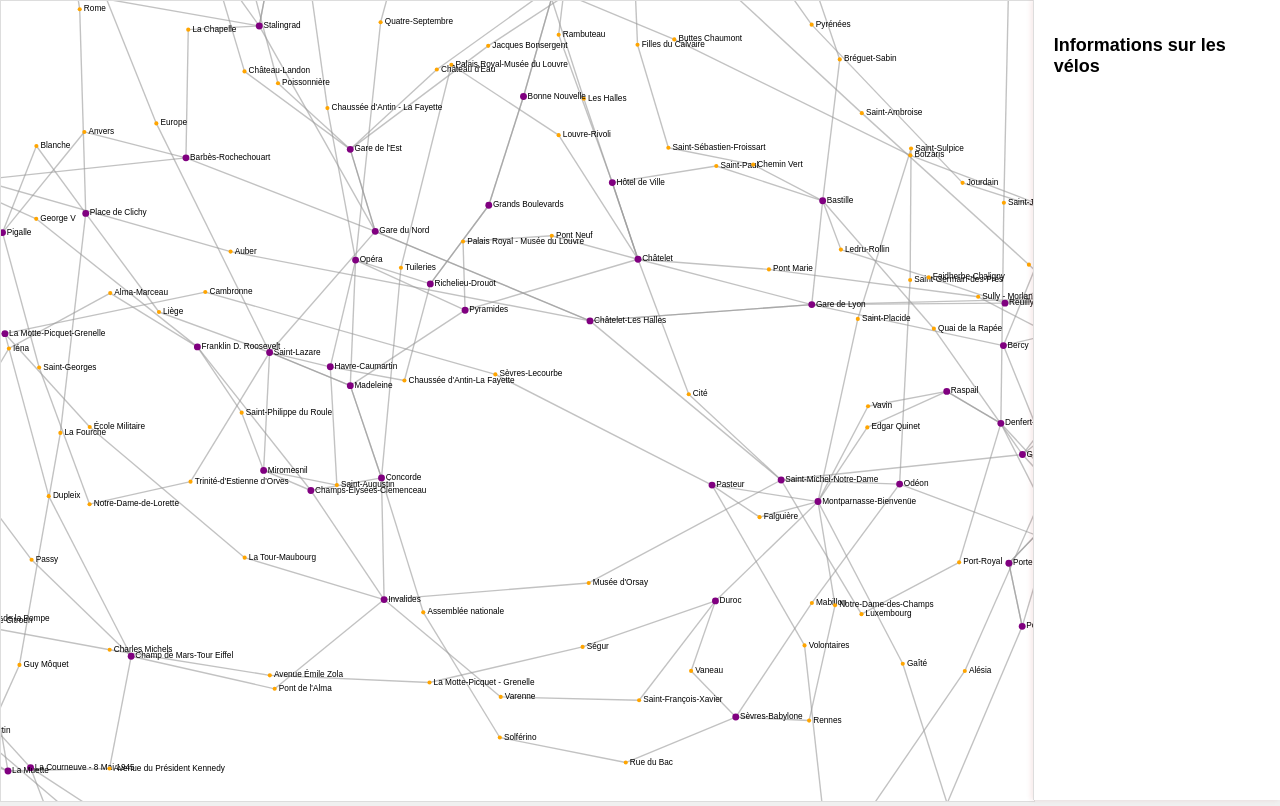
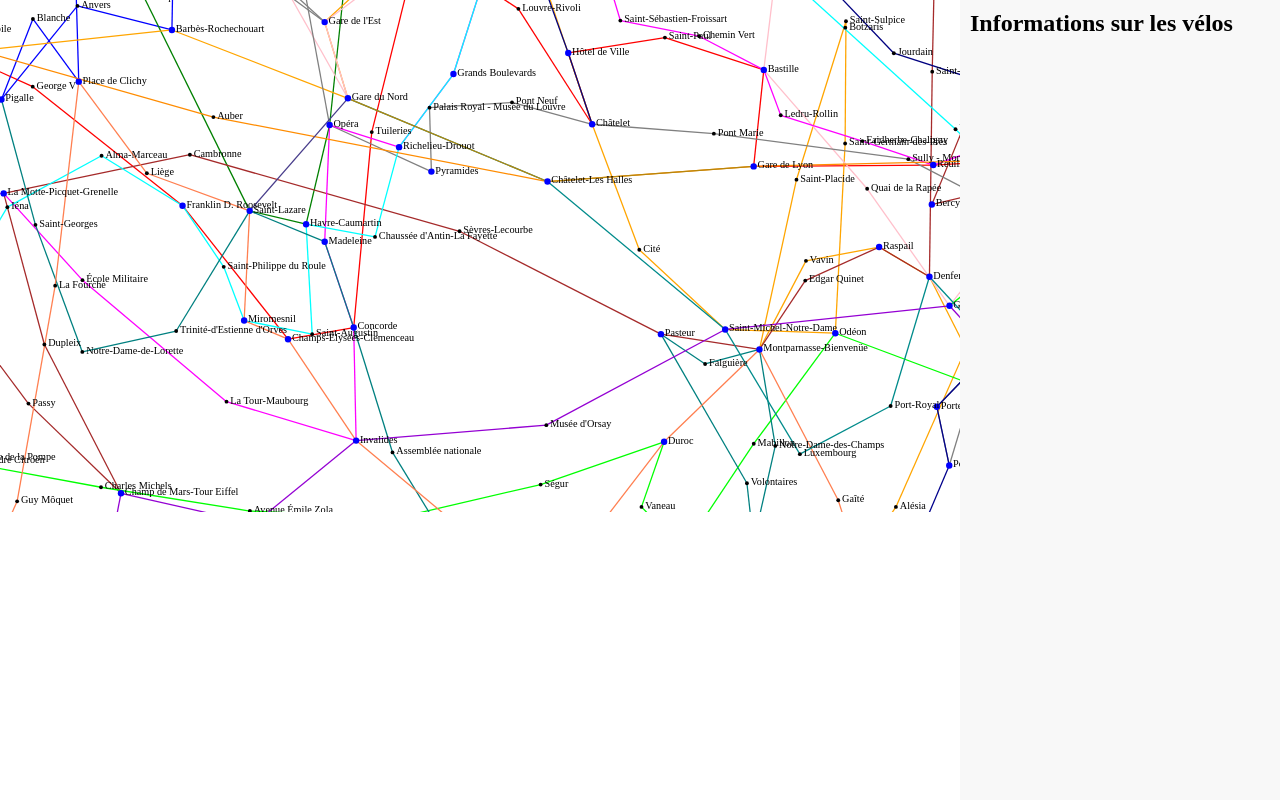
Before and after one commit to MaryliaSabatier/projet_poubelle_verte, a PHP site: page /map/index.html in a window 1280 px wide. After the commit the page ends 512 px from the top, so only its background shows below. Run offline with PHP 8.4, Linux system fonts and the light colour scheme.

Commit message:
mise à jour des couleurs, algo map

```diff
--- a/map/assets/css/styles.css
+++ b/map/assets/css/styles.css
@@ -1,56 +1,77 @@
-html, body { margin: 0; padding: 0; width: 100%; height: 100vh; }
-svg { width: 100%; height: 100%; }
-.link { stroke: #999; stroke-opacity: 0.6; stroke-width: 2px; }
-.node circle { stroke-width: 1.5px; }
-.stop { fill: orange; }
-.depot { fill: green; }
-.intersection { fill: purple; }
-.label { font: 12px sans-serif; pointer-events: none; }
-.velo { fill: red; }
-/* Couleurs spécifiques pour chaque rue */
-.link.Rue-Croix-Baragnon { stroke: #3498db; }
-/* Ajoutez les autres styles de rue ici */
-
-body {
-    font-family: Arial, sans-serif;
-    background-color: #f0f0f0;
+/* assets/css/styles.css */
+body, html {
+    height: 100%;
     margin: 0;
-    padding: 0;
 }
 
 #graph-container {
-    width: 100%;
+    display: flex;
     height: 100vh;
-    display: flex;
+}
+
+#map {
+    flex: 1;
+    height: 100%;
+}
+
+#sidebar {
+    width: 300px; /* Ajustez selon vos besoins */
+    overflow-y: auto;
+    background: #f8f8f8;
+    padding: 10px;
 }
 
 
-
-#sidebar {
-    width: 300px;
-    background-color: white;
-    border-left: 1px solid #ddd;
-    padding: 20px;
-    box-shadow: -2px 0 5px rgba(177, 27, 27, 0.1);
-    overflow-y: auto;
+#sidebar h2 {
+    margin-top: 0;
 }
 
-#sidebar h2 {
-    font-size: 18px;
+.velo-info, .completed-tour-info {
+    border: 1px solid #ddd;
+    padding: 10px;
     margin-bottom: 10px;
 }
 
-#sidebar .velo-info {
-    margin-bottom: 20px;
+.tournee {
+    stroke: red;
+    stroke-width: 2px;
+    fill: none;
 }
 
-svg {
-    background-color: white;
-    border: 1px solid #ddd;
+.completed-tour {
+    stroke: blue;
+    stroke-width: 2px;
+    fill: none;
 }
 
+/* css rues */
+/* styles.css */
+.link.Rue-Croix-Baragnon { stroke: red; }
+.link.Rue-des-Arts { stroke: blue; }
+.link.Rue-Pargaminières { stroke: green; }
+.link.Rue-Saint-Rome { stroke: purple; }
+.link.Rue-Saint-Antoine-du-T { stroke: orange; }
+.link.Rue-de-la-Fonderie { stroke: pink; }
+.link.Rue-Peyrolières { stroke: brown; }
+.link.Rue-Genty-Magre { stroke: grey; }
+.link.Rue-d-Alsace-Lorraine { stroke: yellow; }
+.link.Rue-Peyras { stroke: magenta; }
+.link.Rue-du-Taur { stroke: cyan; }
+.link.Allée-Jean-Jaurès { stroke: lime; }
+.link.Rue-du-May { stroke: navy; }
+.link.Rue-des-Filatiers { stroke: teal; }
+.link.Rue-Mage { stroke: coral; }
+.link.Rue-d-Espinasse { stroke: gold; }
+.link.Rue-des-Gestes { stroke: darkgreen; }
+.link.Quai-de-la-Daurade { stroke: darkred; }
+.link.Rue-Bédelières { stroke: darkblue; }
+.link.Rue-Merlane { stroke: darkorange; }
+.link.Rue-Vélane { stroke: darkcyan; }
+.link.Rue-Étroite { stroke: darkviolet; }
+.link.Rue-des-Tourneurs { stroke: darkgoldenrod; }
+.link.Rue-de-la-Trinité { stroke: darkslateblue; }
 
-.label {
-    font-size: 12px;
-    text-anchor: start;
+/* Stroke width and other properties for all links */
+.link {
+    stroke-width: 2;
 }
--- a/map/assets/js/script.js
+++ b/map/assets/js/script.js
@@ -3,6 +3,7 @@
 const nodes = [];
 const links = [];
 const nodeById = {};
+const completedTours = []; // Historique des tournées terminées
 
 const padding = 50;
 const width = 1500;
@@ -46,7 +47,8 @@
                 source: nodeById[arrets[i - 1]],
                 target: existingNode,
                 distance: ruesEtArrets[rue].distances[i - 1],
-                trafficLights: ruesEtArrets[rue].trafficLights[i - 1]
+                trafficLights: ruesEtArrets[rue].trafficLights[i - 1],
+                rue: rue.replace(/ /g, '-')
             });
         }
 
@@ -78,7 +80,7 @@
     .selectAll("line")
     .data(links)
     .join("line")
-    .attr("class", d => `link ${d.source.id.replace(/\s+/g, '-')}`);
+    .attr("class", d => `link ${d.rue}`); // Assign the CSS class based on the street name
 
 const node = g.append("g")
     .attr("class", "nodes")
@@ -88,7 +90,8 @@
 
 node.append("circle")
     .attr("r", d => d.type === "depot" ? 10 : (d.isImpasse ? 3 : 5))
-    .attr("class", d => d.type);
+    .attr("class", d => d.type)
+    .attr("fill", d => d.type === "depot" ? "red" : (d.type === "intersection" ? "blue" : "black"));  // Color of the nodes
 
 node.append("text")
     .attr("class", "label")
@@ -103,6 +106,7 @@
     .join("circle")
     .attr("r", 7)
     .attr("class", "velo")
+    .attr("fill", "green")  // Color of the bikes
     .attr("cx", d => nodeById[d.position].x)
     .attr("cy", d => nodeById[d.position].y);
 
@@ -192,32 +196,75 @@
     return totalPath;
 }
 
+function simulateIncidents() {
+    const incidentTypes = ['arret_bloque', 'velo_en_panne'];
+    const incidentType = incidentTypes[Math.floor(Math.random() * incidentTypes.length)];
+
+    if (incidentType === 'arret_bloque') {
+        const randomNode = nodes[Math.floor(Math.random() * nodes.length)];
+        randomNode.isBlocked = true;
+        console.log(`Incident: arrêt bloqué à ${randomNode.id}`);
+    } else if (incidentType === 'velo_en_panne') {
+        const randomVelo = velos[Math.floor(Math.random() * velos.length)];
+        randomVelo.isBroken = true;
+        console.log(`Incident: ${randomVelo.id} est en panne`);
+    }
+
+    updateMap();
+    updateVeloInfo();
+}
+
 function moveVelos() {
     for (const velo of velos) {
+        if (velo.isBroken) {
+            continue; // Skip broken bikes
+        }
+
         if (velo.autonomie <= 0 || velo.charge >= velo.capacite) {
-            alert(`${velo.id} doit retourner à la base pour recharger ou vider la charge.`);
+            console.log(`${velo.id} doit retourner à la base pour recharger ou vider la charge.`);
+            // Enregistrer la tournée terminée
+            completedTours.push({
+                id: velo.id,
+                tournee: [...velo.tournee], // Clone de l'itinéraire
+                distanceParcourue: velo.distanceParcourue,
+                feuxRencontres: velo.feuxRencontres,
+                charge: velo.charge
+            });
+
             velo.position = "Porte d'Ivry";
             velo.autonomie = 50; // Recharge
             velo.distanceParcourue = 0;
             velo.feuxRencontres = 0;
-            velo.charge = 0; // Déchargement
-            velo.tournee = ["Porte d'Ivry"];
+            velo.charge = 0;
+            velo.tournee = [];
         } else {
             const rueActuelle = Object.keys(ruesEtArrets).find(rue => ruesEtArrets[rue].stops.includes(velo.position));
             const indexArretActuel = ruesEtArrets[rueActuelle].stops.indexOf(velo.position);
+
             if (indexArretActuel < 0) continue;
+
             const prochainIndexArret = (indexArretActuel + 1) % ruesEtArrets[rueActuelle].stops.length;
             const prochainArret = ruesEtArrets[rueActuelle].stops[prochainIndexArret];
 
-            const optimalPath = aStarSearch(velo.position, prochainArret);
-            if (optimalPath.length > 0) {
-                velo.position = optimalPath[1]; // Move to the next position in the optimal path
-                const distance = getDistance(optimalPath[0], optimalPath[1]);
-                const feux = links.find(link => (link.source.id === optimalPath[0] && link.target.id === optimalPath[1]) || (link.source.id === optimalPath[1] && link.target.id === optimalPath[0])).trafficLights;
+            const path = aStarSearch(velo.position, prochainArret);
+            for (let i = 1; i < path.length; i++) {
+                const currentStop = path[i - 1];
+                const nextStop = path[i];
+
+                const distance = getDistance(currentStop, nextStop);
+                const feux = links.find(link => (link.source.id === currentStop && link.target.id === nextStop) || (link.source.id === nextStop && link.target.id === currentStop)).trafficLights;
+
+                if (nodeById[nextStop].isBlocked) {
+                    console.log(`Arrêt ${nextStop} est bloqué, recherche d'un autre itinéraire.`);
+                    break;
+                }
+
                 velo.distanceParcourue += distance;
                 velo.autonomie -= distance;
                 velo.feuxRencontres += feux;
-                velo.charge += 50; // 50 kg de déchets par arrêt
+                velo.charge += 50; // Suppose 50kg per stop
+
+                velo.position = nextStop;
                 velo.tournee.push(velo.position);
             }
         }
@@ -240,6 +287,16 @@
             .y(stop => nodeById[stop].y)
             .curve(d3.curveBasis)(d.tournee)
         );
+
+    const completedTourPath = g.selectAll(".completed-tour")
+        .data(completedTours)
+        .join("path")
+        .attr("class", "completed-tour")
+        .attr("d", d => d3.line()
+            .x(stop => nodeById[stop].x)
+            .y(stop => nodeById[stop].y)
+            .curve(d3.curveBasis)(d.tournee)
+        );
 }
 
 function updateVeloInfo() {
@@ -256,6 +313,20 @@
             <p>Distance parcourue: ${d.distanceParcourue.toFixed(2)} km</p>
             <p>Feux rencontrés: ${d.feuxRencontres}</p>
         `);
+
+    const completedToursContainer = d3.select("#completed-tours-container");
+    completedToursContainer.selectAll(".completed-tour-info")
+        .data(completedTours)
+        .join("div")
+        .attr("class", "completed-tour-info")
+        .html(d => `
+            <h4>${d.id} - Tournée terminée</h4>
+            <p>Distance parcourue: ${d.distanceParcourue.toFixed(2)} km</p>
+            <p>Charge: ${d.charge} kg</p>
+            <p>Feux rencontrés: ${d.feuxRencontres}</p>
+            <p>Itinéraire: ${d.tournee.join(" -> ")}</p>
+        `);
 }
 
 setInterval(moveVelos, 2000);
+setInterval(simulateIncidents, 10000); // Simulate incidents every 10 seconds
--- a/map/index.html
+++ b/map/index.html
@@ -13,6 +13,7 @@
         <div id="sidebar">
             <h2>Informations sur les vélos</h2>
             <div id="velo-info-container"></div>
+            <div id="completed-tours-container"></div>
         </div>
     </div>
     <script src="assets/js/script.js"></script>
```
